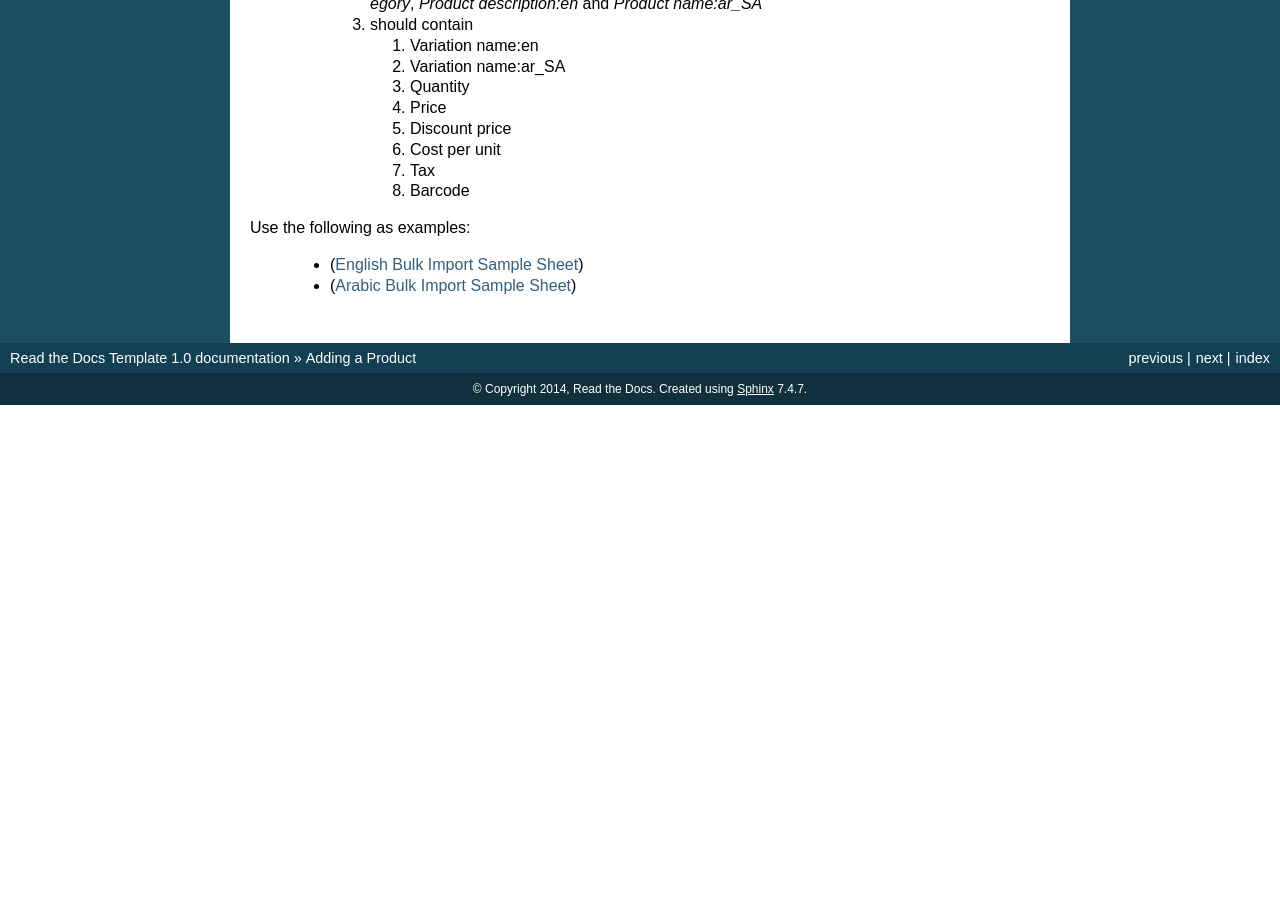
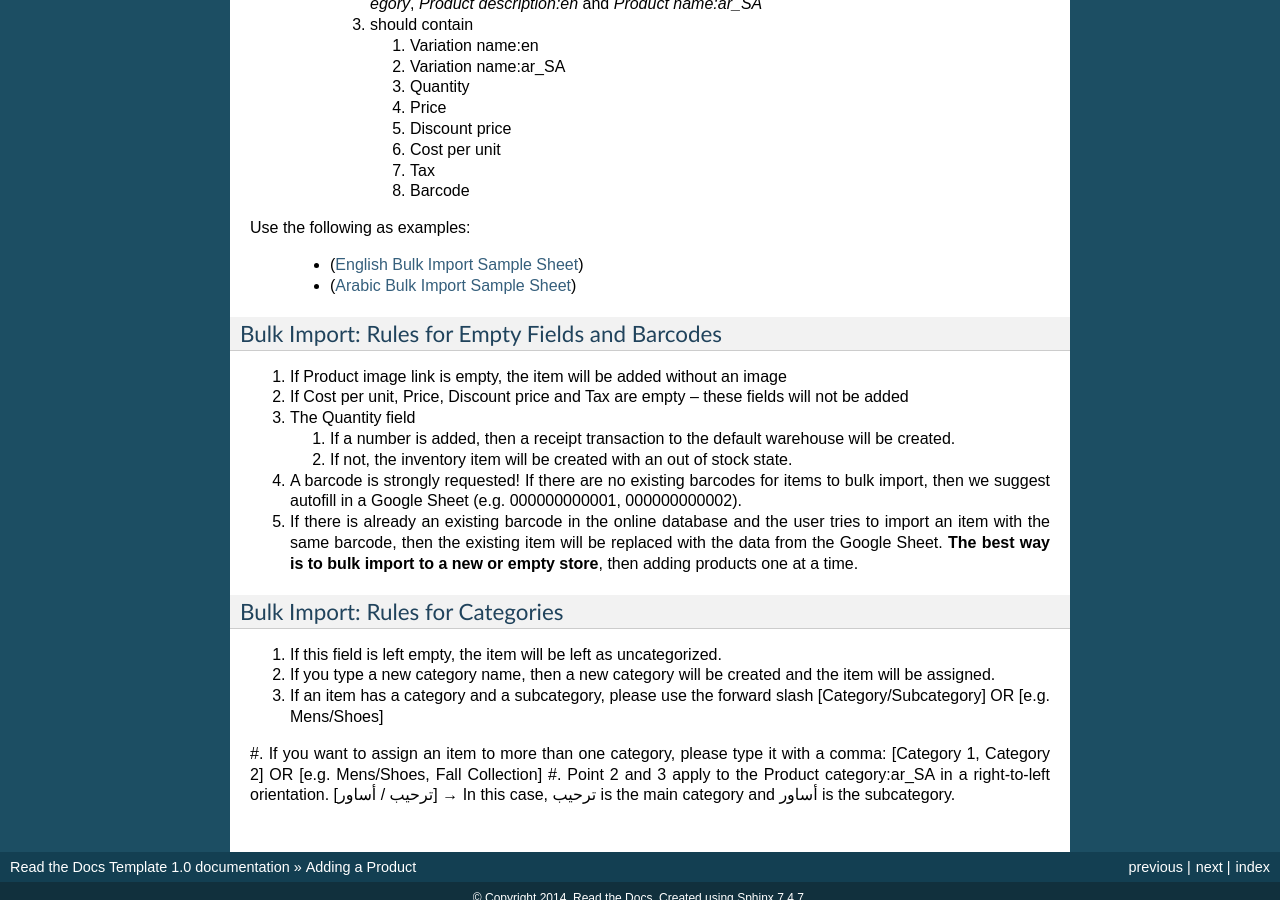
Before and after one commit to KhalilMayyasi/WBDocumentation, a Sphinx documentation site: the page built from docs/AddingProduct.rst, in a window 1280 px wide and 900 px high, scrolled down 3565 px. Built offline with Sphinx 7.4.7, drawn with Linux system fonts in a browser that asks for light colours; pages that are not in the unit, such as notebooks, are missing from menus; before the commit the page ends 3970 px from its top, so only the background shows below that; some of the changed text lies outside the part shown.

Commit message:
Added more information and subsections of bulk import

```diff
--- a/docs/AddingProduct.rst
+++ b/docs/AddingProduct.rst
@@ -127,16 +127,21 @@ Bulk Import: Rules for Variations
 
 #. **Items without variations:**
 
+
    * each string means one product will be imported
    * *variation name:en* and *variation name:ar_SA* should be empty
 
+
 #. **Items with variations:**
 
+
    #. the string for the product (e.g T-Shirt)
+
 
       #. is not imported
       #. should contain *Product name:en*, *Product description; en*, *Product image link*, *Product category*, *Product description:en* and *Product name:ar_SA*
       #. should **NOT** contain:
+
 
          #. Variation name:en
          #. Variation name:ar_SA
@@ -147,11 +152,14 @@ Bulk Import: Rules for Variations
          #. Tax
          #. Barcode
 
+
    #. the string for each variation of the product (e.g. Small, Medium, Large)
+
 
       #. is imported
       #. should NOT contain *Product name:en*, *Product description; en*, *Product image link*, *Product category*, *Product description:en* and *Product name:ar_SA*
       #. should contain
+
 
          #. Variation name:en
          #. Variation name:ar_SA
@@ -166,3 +174,29 @@ Use the following as examples:
 
    * (`English Bulk Import Sample Sheet <https://docs.google.com/spreadsheets/d/1eTcs-3bGBH-0psDC5eZsnlt_ln6ykYVXPPc5740UAzc/edit?usp=sharing>`_)
    * (`Arabic Bulk Import Sample Sheet <https://docs.google.com/spreadsheets/d/1Cgk48UjQOMp_P0RcDl8TLIhSj9Hqh2XAScrzrdbSoV4/edit?usp=sharing>`_)
+
+Bulk Import: Rules for Empty Fields and Barcodes
+^^^^^^^^^^^^^^^^^^^^^^^^^^^^^^^^^^^^^^^^^^^^^^^^^^^^^^^^^^^
+
+#. If Product image link is empty, the item will be added without an image
+#. If Cost per unit, Price, Discount price and Tax are empty – these fields will not be added
+#. The Quantity field
+
+
+   #. If a number is added, then a receipt transaction to the default warehouse will be created.
+   #. If not, the inventory item will be created with an out of stock state.
+
+
+#. A barcode is strongly requested! If there are  no existing barcodes for items to bulk import, then we suggest autofill in a Google Sheet (e.g. 000000000001, 000000000002).
+#. If there is already an existing barcode in the online database and the user tries to import an item with the same barcode, then the existing item will be replaced with the data from the Google Sheet. **The best way is to bulk import to a new or empty store**, then adding products one at a time.
+
+Bulk Import: Rules for Categories
+^^^^^^^^^^^^^^^^^^^^^^^^^^^^^^^^^^^^^^^^^^^^^^^^^^^^^^^^^^^^^
+
+#. If this field is left empty, the item will be left as uncategorized.
+#. If you type a new category name, then a new category will be created and the item will be assigned.
+#. If an item has a category and a subcategory, please use the forward slash [Category/Subcategory] OR [e.g. Mens/Shoes]
+#. If you want to  assign an item to more than one category, please type it with a comma:
+[Category 1, Category 2] OR [e.g. Mens/Shoes, Fall Collection]
+#. Point 2 and 3 apply to the Product category:ar_SA in a right-to-left orientation.
+[ترحيب / أساور] → In this case, ترحيب is the main category and أساور is the subcategory.
```
